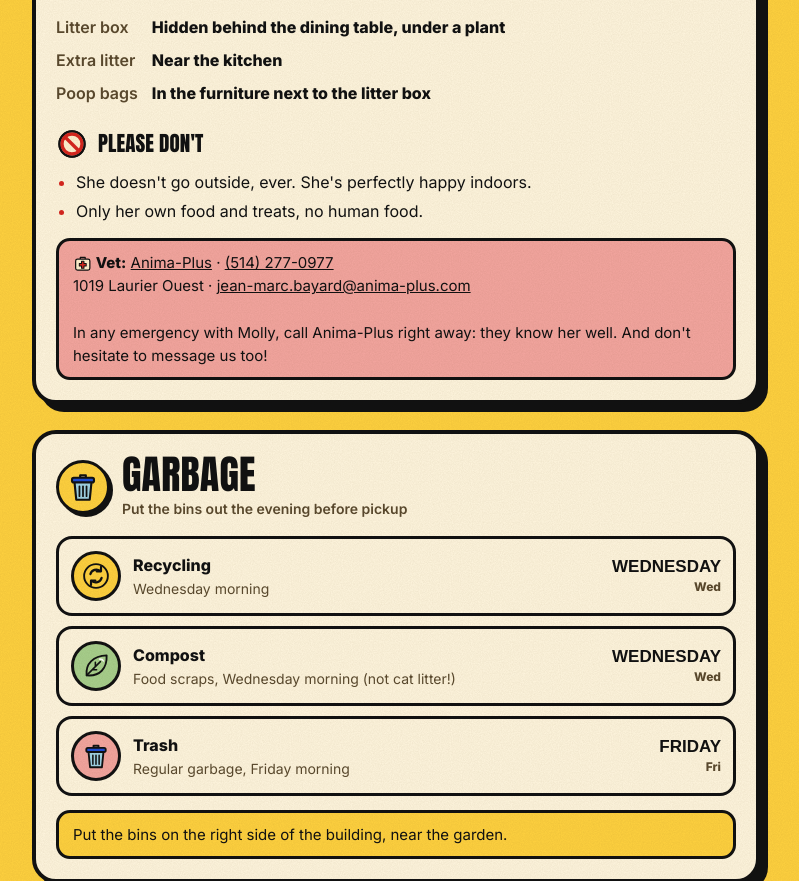
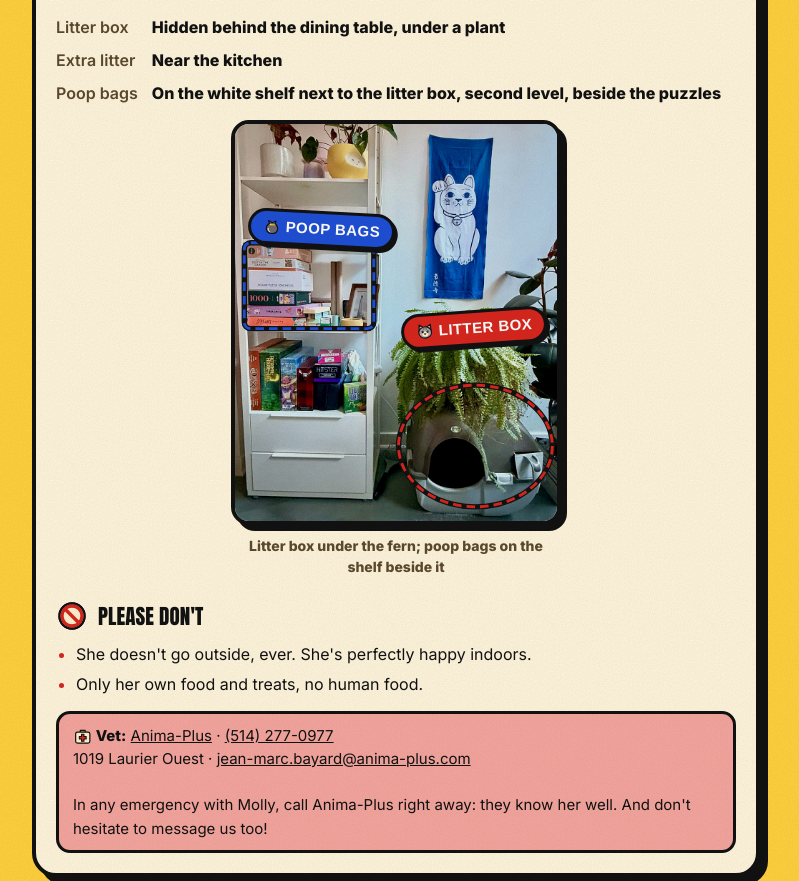
Before and after one commit to ismaellima/Home-guide, a plain HTML site: page index.html in a window 1280 px wide. Shown: the part 10933-11814 px from the top of the page, without its empty margins (244-1043 px from the left). Drawn offline with Linux system fonts and the light colour scheme; a web font is replaced by a local one.

Commit message:
Annotated photo for the litter box and poop bags; update poop bags location
Co-Authored-By: Claude Opus 5.5 <noreply@anthropic.com>
Claude-Session: https://claude.ai/code/session_01UewqaQjcGKVqNQLMmjGHyz

```diff
--- a/index.html
+++ b/index.html
@@ -286,6 +286,7 @@ h3 { font-size: 21px; margin: 22px 0 10px; display: flex; align-items: center; g
 .spot-frame img { display: block; width: 100%; height: auto; }
 .spot-mark { position: absolute; inset: 0; width: 100%; height: 100%; }
 .spot-label { position: absolute; left: 6%; top: 49%; transform: rotate(-4deg); background: var(--red); color: #fff; border: 3px solid #111; border-radius: 999px; padding: 6px 12px; font: 900 15px/1 "Phudu", sans-serif; text-transform: uppercase; letter-spacing: .03em; box-shadow: 3px 3px 0 #111; white-space: nowrap; }
+.spot-label.blue { background: var(--blue); transform: rotate(3deg); }
 .spot-label .ic { width: 18px; height: 18px; vertical-align: -4px; }
 .spot figcaption { margin-top: 10px; text-align: center; font-size: 14px; font-weight: 700; color: var(--muted); }
 
@@ -1453,7 +1454,7 @@ const HOME = {
       [{ en: "Dry food", fr: "Croquettes" }, { en: "Under the drinks cart, inside the white metal container (the one with the animals drawn on it), with the measuring cup", fr: "Sous le chariot à boissons, dans le contenant en métal blanc (celui avec les animaux dessinés), avec la tasse à mesurer" }],
       [{ en: "Litter box", fr: "Litière" }, { en: "Hidden behind the dining table, under a plant", fr: "Cachée derrière la table à manger, sous une plante" }],
       [{ en: "Extra litter", fr: "Litière en réserve" }, { en: "Near the kitchen", fr: "Près de la cuisine" }],
-      [{ en: "Poop bags", fr: "Sacs à crottes" }, { en: "In the furniture next to the litter box", fr: "Dans le meuble à côté de la litière" }]
+      [{ en: "Poop bags", fr: "Sacs à crottes" }, { en: "On the white shelf next to the litter box, second level, beside the puzzles", fr: "Sur l'étagère blanche à côté de la litière, au deuxième niveau, à côté des casse-têtes" }]
     ],
     dont: [
       { en: "She doesn't go outside, ever. She's perfectly happy indoors.", fr: "Elle ne sort jamais dehors. Elle est très heureuse à l'intérieur." },
@@ -1674,7 +1675,7 @@ const UI = {
     feeding: "Feeding times", checklist: n => `${n}'s checklist for today`, whereHer: "Where her things are",
     dont: "Please don't", vet: "Vet:", next: d => `next · in ${d}`,
     weekly: "Once a week", important: "Important", leaveLine: n => `Check-out around noon · ${n} quick steps`,
-    address: "Address", goodToKnow: "Good to know", call: "Call", emailBtn: "Email", foodLabel: "Molly's food", foodCap: "The white tin under the drinks cart", foodAlt: "The drinks cart; Molly's dry food is in the white metal tin with animals drawn on it, on the bottom shelf", fabTip: "Questions? Message us!", fabLabel: "Message Ismael on WhatsApp", waHello: "Hi Ismael! 👋 (from the home guide) ",
+    address: "Address", goodToKnow: "Good to know", call: "Call", emailBtn: "Email", foodLabel: "Molly's food", litterLabel: "Litter box", bagsLabel: "Poop bags", litterCap: "Litter box under the fern; poop bags on the shelf beside it", litterAlt: "The litter box under a big fern, next to a white shelf; poop bags are on its second level beside the puzzles", foodCap: "The white tin under the drinks cart", foodAlt: "The drinks cart; Molly's dry food is in the white metal tin with animals drawn on it, on the bottom shelf", fabTip: "Questions? Message us!", fabLabel: "Message Ismael on WhatsApp", waHello: "Hi Ismael! 👋 (from the home guide) ",
     qrCap: "Scan with another phone to join the Wi-Fi", lockedSub: "Locked: use the code we sent you", lockedTitle: "Private details",
     lockedText: "The Wi-Fi and the address are locked. Enter the code we sent you to see them.",
     codePh: "Your code", unlock: "Unlock", unlocking: "Unlocking…", wrongCode: "That code doesn't match. Check it and try again?",
@@ -1719,7 +1720,7 @@ const UI = {
     feeding: "Heures des repas", checklist: n => `La liste de ${n} pour aujourd'hui`, whereHer: "Où sont ses affaires",
     dont: "À éviter", vet: "Vétérinaire :", next: d => `prochain · dans ${d}`,
     weekly: "Une fois par semaine", important: "Important", leaveLine: n => `Départ vers midi · ${n} petites étapes`,
-    address: "Adresse", goodToKnow: "Bon à savoir", call: "Appeler", emailBtn: "Courriel", foodLabel: "Nourriture de Molly", foodCap: "Le contenant blanc sous le chariot à boissons", foodAlt: "Le chariot à boissons ; les croquettes de Molly sont dans le contenant en métal blanc avec des animaux dessinés, sur la tablette du bas", fabTip: "Une question ? Écrivez-nous !", fabLabel: "Écrire à Ismael sur WhatsApp", waHello: "Salut Ismael ! 👋 (depuis le guide) ",
+    address: "Adresse", goodToKnow: "Bon à savoir", call: "Appeler", emailBtn: "Courriel", foodLabel: "Nourriture de Molly", litterLabel: "Litière", bagsLabel: "Sacs à crottes", litterCap: "La litière sous la fougère ; les sacs à crottes sur l'étagère à côté", litterAlt: "La litière sous une grande fougère, à côté d'une étagère blanche ; les sacs à crottes sont au deuxième niveau, à côté des casse-têtes", foodCap: "Le contenant blanc sous le chariot à boissons", foodAlt: "Le chariot à boissons ; les croquettes de Molly sont dans le contenant en métal blanc avec des animaux dessinés, sur la tablette du bas", fabTip: "Une question ? Écrivez-nous !", fabLabel: "Écrire à Ismael sur WhatsApp", waHello: "Salut Ismael ! 👋 (depuis le guide) ",
     qrCap: "Scannez avec un autre téléphone pour rejoindre le Wi-Fi", lockedSub: "Verrouillé : utilisez le code qu'on vous a envoyé", lockedTitle: "Infos privées",
     lockedText: "Le Wi-Fi et l'adresse sont verrouillés. Entrez le code qu'on vous a envoyé pour les voir.",
     codePh: "Votre code", unlock: "Déverrouiller", unlocking: "Déverrouillage…", wrongCode: "Ce code ne correspond pas. Vérifiez-le et réessayez ?",
@@ -1893,6 +1894,20 @@ function render() {
       <figcaption>${esc(u.foodCap)}</figcaption>
     </figure>
     <dl class="kv">${C.where.slice(1).map(([k, v]) => `<dt>${esc(L(k))}</dt><dd>${t(v)}</dd>`).join("")}</dl>
+    <figure class="spot">
+      <div class="spot-frame">
+        <img src="assets/molly-litter.jpg" alt="${esc(u.litterAlt)}" width="900" height="1110">
+        <svg class="spot-mark" viewBox="0 0 900 1110" aria-hidden="true" preserveAspectRatio="none">
+          <rect x="26" y="332" width="362" height="240" rx="18" fill="none" stroke="#111" stroke-width="15"/>
+          <rect x="26" y="332" width="362" height="240" rx="18" fill="none" stroke="#1e4fd8" stroke-width="8" stroke-dasharray="24 14"/>
+          <ellipse cx="672" cy="900" rx="215" ry="170" fill="none" stroke="#111" stroke-width="15"/>
+          <ellipse cx="672" cy="900" rx="215" ry="170" fill="none" stroke="#d7261e" stroke-width="8" stroke-dasharray="24 14"/>
+        </svg>
+        <span class="spot-label" style="left:auto; right:3%; top:47%">${ic("cat")} ${esc(u.litterLabel)}</span>
+        <span class="spot-label blue" style="left:4%; top:22%">${ic("bag")} ${esc(u.bagsLabel)}</span>
+      </div>
+      <figcaption>${esc(u.litterCap)}</figcaption>
+    </figure>
     <h3>${h3("no", u.dont)}</h3>
     <ul class="list">${C.dont.map(d => `<li>${t(d)}</li>`).join("")}</ul>
     <div class="note warn"><b>${ic("vet")} ${esc(u.vet)}</b> <a href="${esc(C.vet.site)}" target="_blank" rel="noopener">${esc(C.vet.name)}</a> · <a href="tel:${telOf(C.vet.phone)}">${esc(C.vet.phone)}</a><br>${esc(C.vet.address)} · <a href="mailto:${esc(C.vet.email)}">${esc(C.vet.email)}</a><br><br>${t(C.vet.note)}</div>`));
```
Also changed, not shown: assets/molly-litter.jpg (added).
